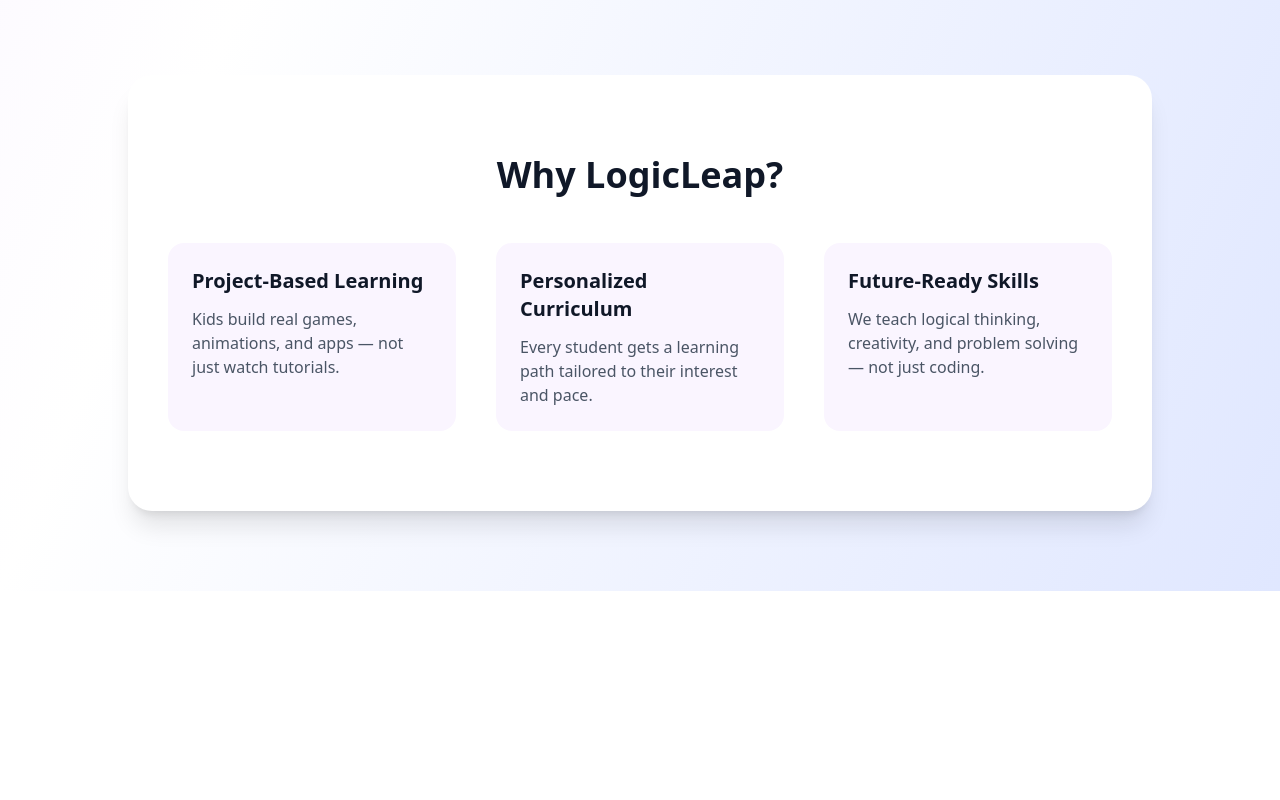
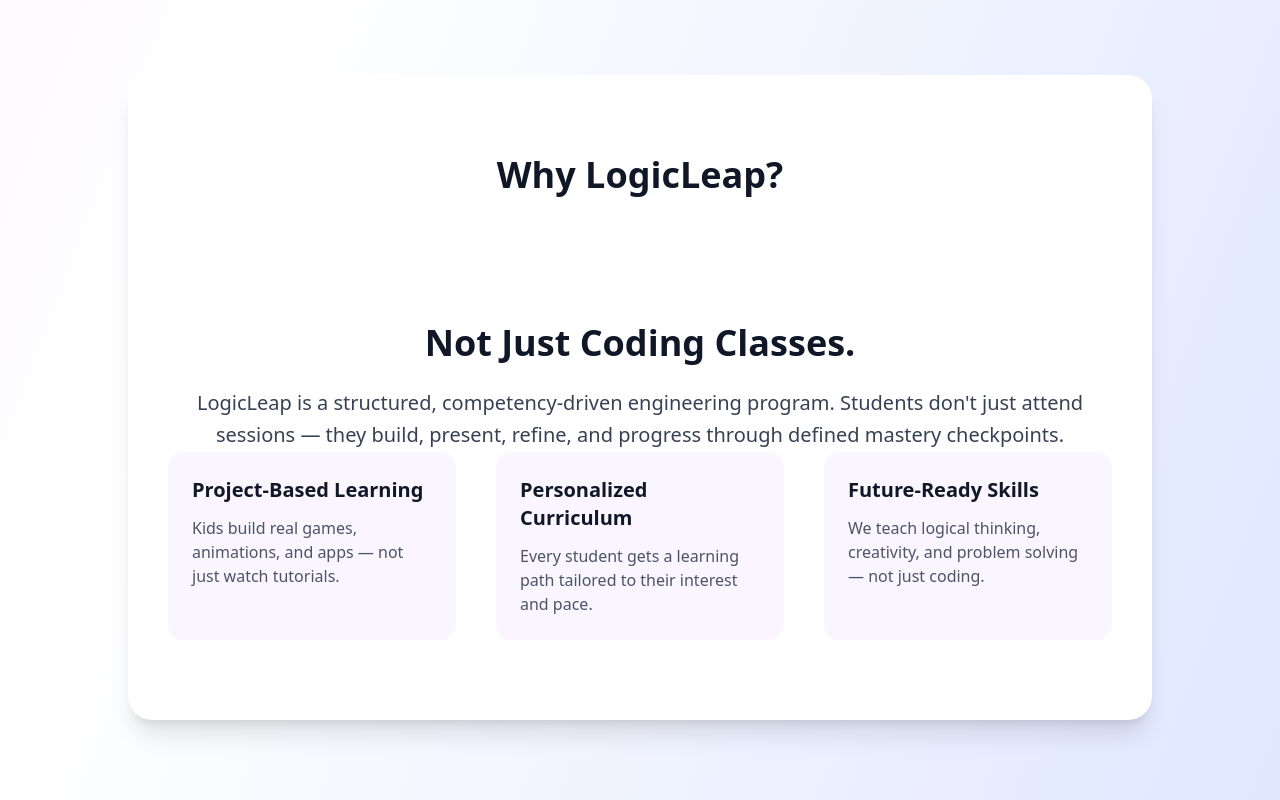
Before and after one commit to srushteesingh/logicleap-platform, a Next.js app: page / in a window 1280 px wide. Shown: the part 2555-3355 px from the top of the page. Before the commit the page ends 3146 px from the top, so only its background shows below. Built offline with nearby package versions, Linux system fonts and the light colour scheme.

Commit message:
Strengthen hero clarity and authority

```diff
--- a/app/page.tsx
+++ b/app/page.tsx
@@ -261,7 +261,17 @@
       {/* WHY */}
       <div className="mt-40 bg-white rounded-3xl shadow-xl px-10 py-20 max-w-5xl mx-auto">
         <h2 className="text-4xl font-bold mb-12 text-center">Why LogicLeap?</h2>
+        <div className="mt-32 max-w-4xl mx-auto text-center">
+          <h2 className="text-3xl md:text-4xl font-bold mb-6">
+            Not Just Coding Classes.
+          </h2>
 
+          <p className="text-xl text-gray-700 leading-relaxed">
+            LogicLeap is a structured, competency-driven engineering program.
+            Students don't just attend sessions — they build, present, refine,
+            and progress through defined mastery checkpoints.
+          </p>
+        </div>
         <div className="grid md:grid-cols-3 gap-10 text-left">
           <div className="bg-purple-50 p-6 rounded-2xl">
             <h3 className="text-xl font-semibold mb-3">
```
